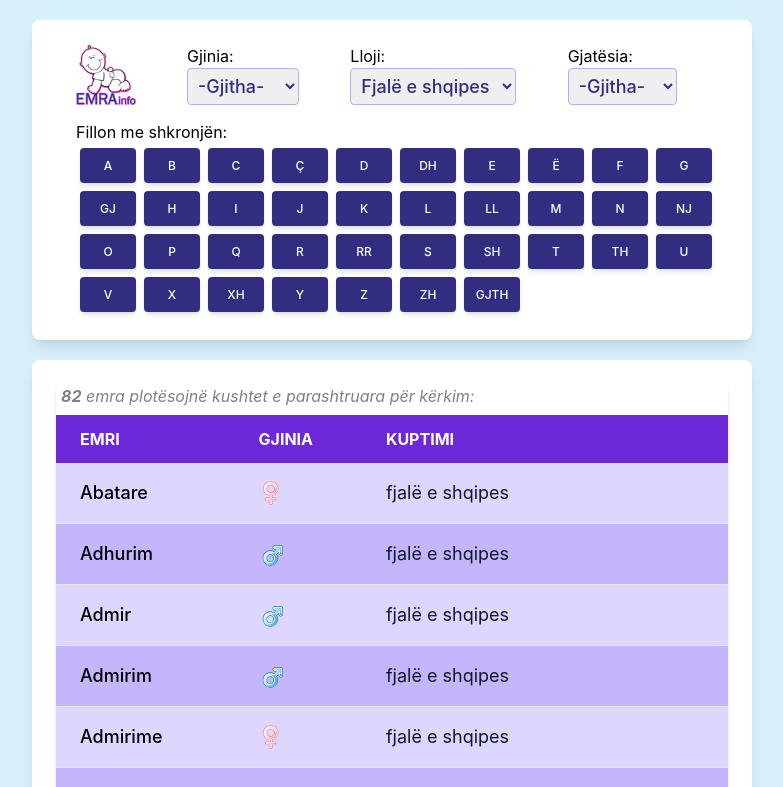
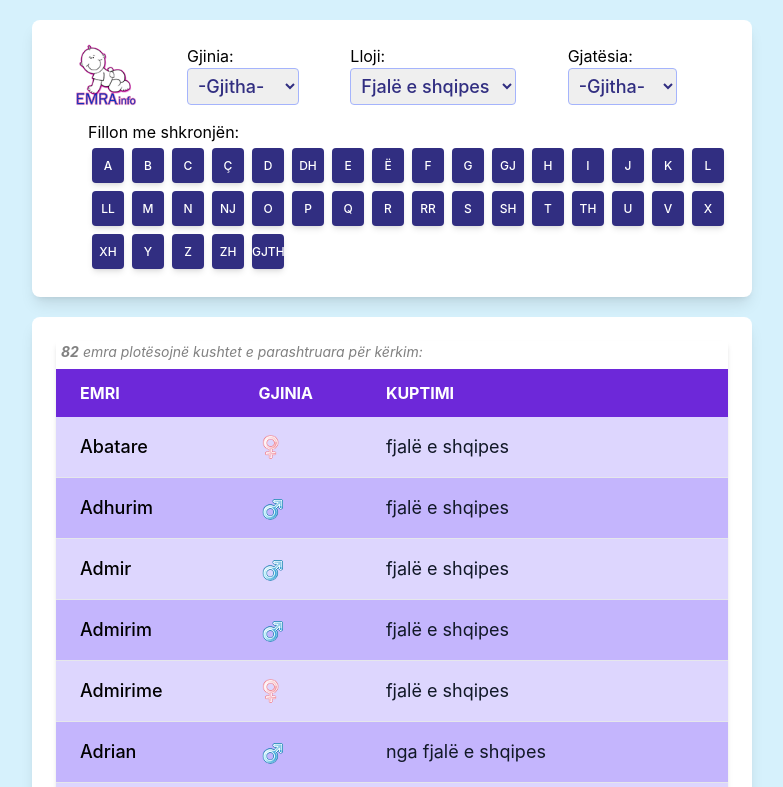
Before and after one commit to hhx0/names_react, a React (Create React App) app: page / in a window 1280 px wide. Shown: the top 787 px of the page, without its empty margins (248-1031 px from the left). Built offline with nearby package versions, Linux system fonts and the light colour scheme.

Commit message:
updating styles

```diff
--- a/src/App.css
+++ b/src/App.css
@@ -33,6 +33,7 @@
   margin-bottom: 7px;
   font-style: italic;
   color:#818181;
+  font-size: 14px;
 }
 
 @keyframes App-logo-spin {
--- a/src/App.js
+++ b/src/App.js
@@ -137,11 +137,11 @@ useEffect(()=>{
     </div>
 
     </div>
-      <div className="ml-5">
+      <div className="ml-8">
       <p>Fillon me shkronjën:</p>
       {buttons.map((btn,index)=>{
         return(
-          <button onClick={letterClickHandler} id={btn} type="button" className="inline-block py-2.5 m-1 bg-indigo-900 text-white font-medium text-xs leading-tight uppercase rounded shadow-md hover:bg-amber-500 hover:shadow-lg focus:bg-amber-500 focus:shadow-lg w-14 focus:outline-none focus:ring-0 active:bg-blue-800 active:shadow-lg transition duration-150 ease-in-out" key={index} value={btn} >{btn}</button>
+          <button onClick={letterClickHandler} id={btn} type="button" className="inline-block py-2.5 m-1 bg-indigo-900 text-white font-medium text-xs leading-tight uppercase rounded shadow-md hover:bg-amber-500 hover:shadow-lg focus:bg-amber-500 focus:shadow-lg w-8 focus:outline-none focus:ring-0 active:shadow-lg transition duration-150 ease-in-out" key={index} value={btn} >{btn}</button>
         )
       })}
       </div>
```
